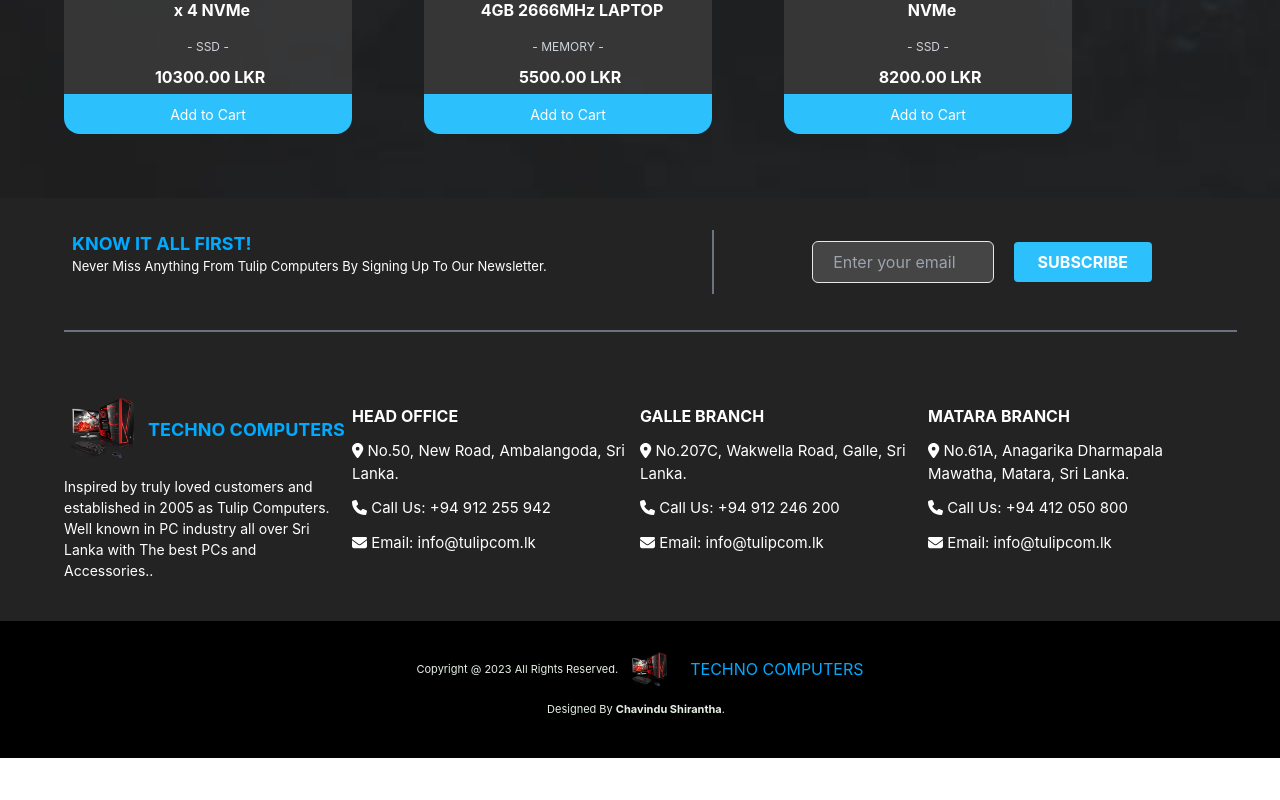
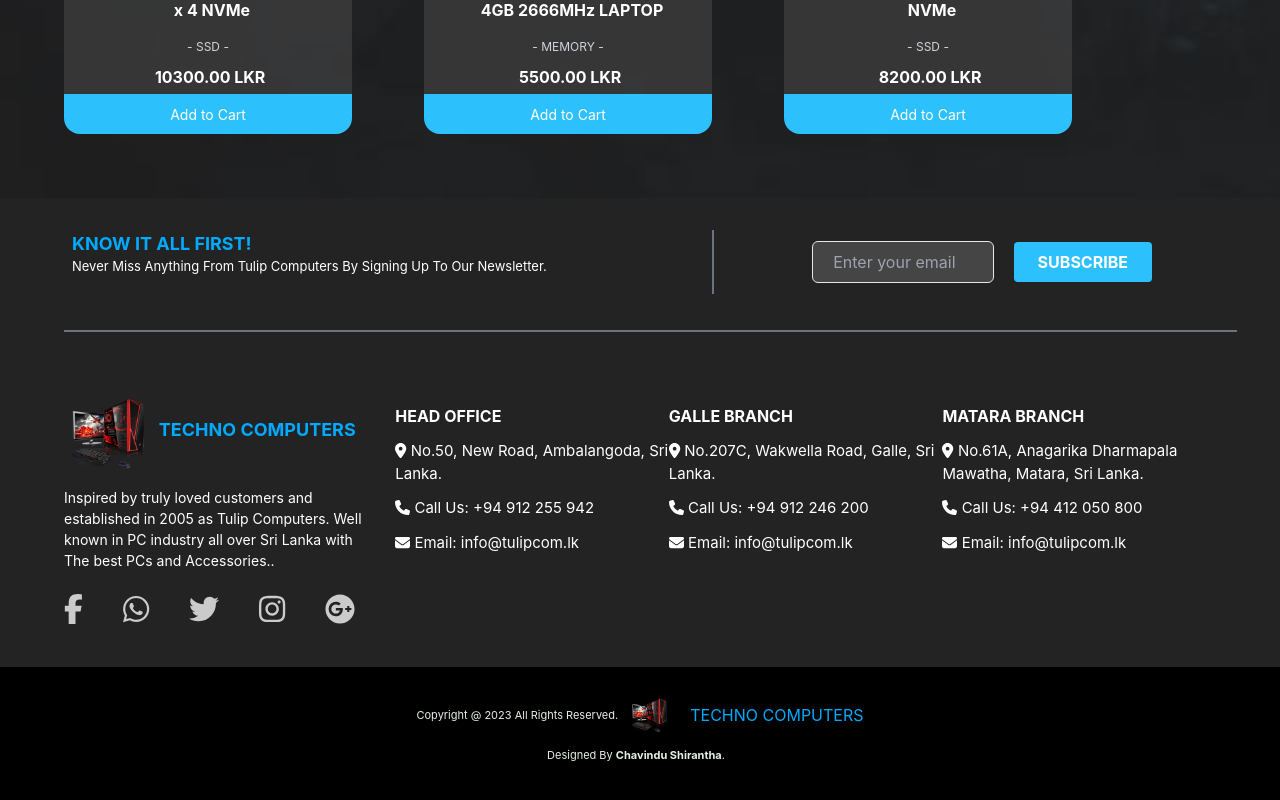
Before and after one commit to ChavinduShirantha/RAD-Course-Work, a React (Create React App) app in the folder client/: page / in a window 1280 px wide. Shown: the part 2383-3183 px from the top of the page. Before the commit the page ends 3141 px from the top, so only its background shows below. Built offline with nearby package versions, Linux system fonts and the light colour scheme.

Commit message:
Updated Footer.tsx , Contact.tsx & Added Fontawesome

```diff
--- a/client/package.json
+++ b/client/package.json
@@ -4,6 +4,7 @@
   "private": true,
   "dependencies": {
     "@fortawesome/fontawesome-svg-core": "^6.5.1",
+    "@fortawesome/free-brands-svg-icons": "^6.5.1",
     "@fortawesome/free-solid-svg-icons": "^6.5.1",
     "@fortawesome/react-fontawesome": "^0.2.0",
     "@material-tailwind/react": "^2.1.8",
--- a/client/src/view/common/Footer/Footer.tsx
+++ b/client/src/view/common/Footer/Footer.tsx
@@ -3,6 +3,7 @@
 import {Link} from "react-router-dom";
 import {FontAwesomeIcon} from '@fortawesome/react-fontawesome'
 import {faLocationDot, faPhone, faEnvelope} from '@fortawesome/free-solid-svg-icons'
+import {faFacebookF, faWhatsapp, faTwitter, faInstagram, faGooglePlus} from '@fortawesome/free-brands-svg-icons'
 
 export class Footer extends Component {
     render() {
@@ -26,7 +27,7 @@
                             <input type="email" placeholder="Enter your email"
                                    className="block w-11/12 px-5 py-2 bg-[#444544] text-white border rounded-md focus:border-[#2cc1fc] focus:ring-[#2cc1fc] focus:outline-none focus:ring focus:ring-opacity-40"/>
                             <button type="button"
-                                    className="ml-5 mr-14 pl-6 pr-6 pt-2 pb-2 bg-[#2cc1fc] text-[16px] font-bold text-white rounded uppercase">Subscribe
+                                    className="ml-5 mr-14 pl-6 pr-6 pt-2 pb-2 bg-[#2cc1fc] text-[16px] font-bold text-white rounded uppercase hover:bg-[#444544] hover:text-[#2cc1fc] hover:border-[2px] hover:border-[#2cc1fc]">Subscribe
                             </button>
                         </div>
                     </div>
@@ -46,6 +47,24 @@
                         <h4 className="text-[14px] text-white pr-4 pt-3">Inspired by truly loved customers and
                             established in 2005 as Tulip Computers. Well known in
                             PC industry all over Sri Lanka with The best PCs and Accessories..</h4>
+
+                        <ul className="flex text-[#cbcbcb] pt-5 text-3xl">
+                            <li className="mr-10 hover:text-[#0af] cursor-pointer hover:scale-150 "><FontAwesomeIcon
+                                icon={faFacebookF}/>
+                            </li>
+                            <li className="mr-10 hover:text-[#0af] cursor-pointer hover:scale-150 "><FontAwesomeIcon
+                                icon={faWhatsapp}/>
+                            </li>
+                            <li className="mr-10 hover:text-[#0af] cursor-pointer hover:scale-150 "><FontAwesomeIcon
+                                icon={faTwitter}/>
+                            </li>
+                            <li className="mr-10 hover:text-[#0af] cursor-pointer hover:scale-150 "><FontAwesomeIcon
+                                icon={faInstagram}/>
+                            </li>
+                            <li className="mr-10 hover:text-[#0af] cursor-pointer hover:scale-150 "><FontAwesomeIcon
+                                icon={faGooglePlus}/></li>
+                        </ul>
+
                     </div>
                     <div className="basis-1/4 pt-10">
                         <h4 className="pt-3 text-[16px] font-bold text-white uppercase">Head Office</h4>
@@ -58,7 +77,8 @@
                     </div>
                     <div className="basis-1/4 pt-10">
                         <h4 className="pt-3 text-[16px] font-bold text-white uppercase">Galle Branch</h4>
-                        <p className="pt-3 text-[15px] text-white"><FontAwesomeIcon icon={faLocationDot}/> No.207C, Wakwella
+                        <p className="pt-3 text-[15px] text-white"><FontAwesomeIcon icon={faLocationDot}/> No.207C,
+                            Wakwella
                             Road, Galle, Sri Lanka.</p>
                         <p className="pt-3 text-[15px] text-white"><FontAwesomeIcon icon={faPhone}/> Call Us: +94 912
                             246 200</p>
@@ -67,7 +87,8 @@
                     </div>
                     <div className="basis-1/4 pt-10">
                         <h4 className="pt-3 text-[16px] font-bold text-white uppercase">Matara Branch</h4>
-                        <p className="pt-3 text-[15px] text-white"><FontAwesomeIcon icon={faLocationDot}/> No.61A, Anagarika
+                        <p className="pt-3 text-[15px] text-white"><FontAwesomeIcon icon={faLocationDot}/> No.61A,
+                            Anagarika
                             Dharmapala Mawatha, Matara, Sri
                             Lanka.</p>
                         <p className="pt-3 text-[15px] text-white"><FontAwesomeIcon icon={faPhone}/> Call Us: +94 412
--- a/client/src/view/pages/Contact/Contact.tsx
+++ b/client/src/view/pages/Contact/Contact.tsx
@@ -42,7 +42,7 @@
 
                         <div className="mt-2 float-right">
                             <button type="button"
-                                    className="mt-5 mr-14 pl-6 pr-6 pt-2 pb-2 bg-[#2cc1fc] text-[16px] font-bold text-white rounded">Sent
+                                    className="mt-5 mr-14 pl-6 pr-6 pt-2 pb-2 bg-[#2cc1fc] text-[16px] font-bold text-white rounded hover:bg-[#444544] hover:border-[2px] hover:border-[#2cc1fc] hover:text-[#2cc1fc]">Sent
                             </button>
                         </div>
                     </form>
```
Also changed, not shown: 1 other file (tests, documents, lock files or other folders).
